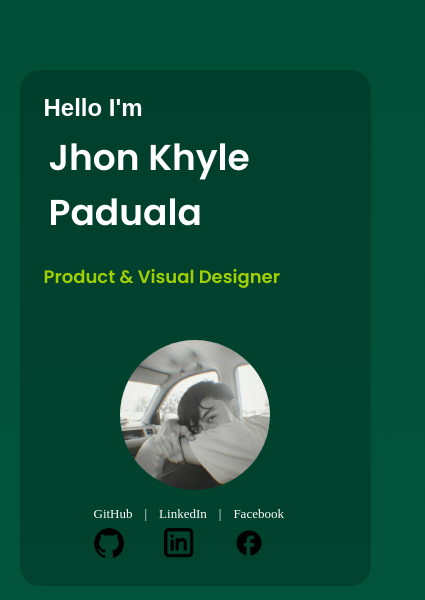
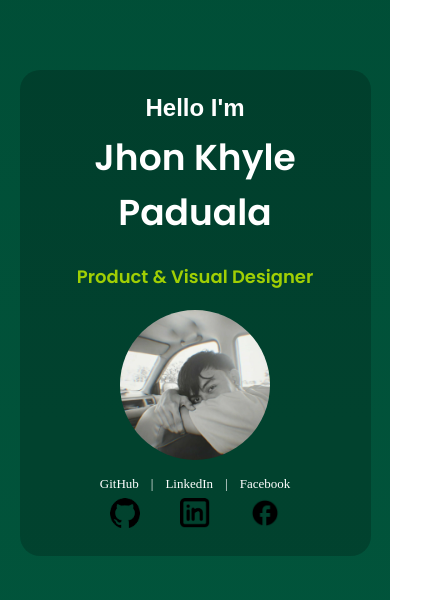
Before and after one commit to Justkylep/PortfolioKo, a React (Vite) app: page / in a window 390 px wide. Shown: the part 244-844 px from the top of the page, 425 px wide, since content can reach past the window. Built offline with nearby package versions, Linux system fonts and the light colour scheme.

Commit message:
responsive

```diff
--- a/src/index.css
+++ b/src/index.css
@@ -7,13 +7,16 @@
 body {
   margin: 0;
   background: linear-gradient(to bottom, #004C35, #087D5A);
-  min-height: 600vh;
+  min-height: 100vh;
 }
+
+html {
+  scroll-behavior: smooth;
+}
+
 @media (max-width: 768px) {
   body {
     overflow-x: hidden;
+    min-height: 100vh;
   }
 }
-html {
-  scroll-behavior: smooth;
-}
--- a/src/styles/contact.css
+++ b/src/styles/contact.css
@@ -86,23 +86,16 @@
 @media (max-width: 768px) {
   .contact-section {
     padding: 0 20px;
+    margin-top: 80px;
   }
 
-  .contact-row {
+  .contacts {
     flex-direction: column;
     align-items: center;
   }
 
-  .contact-card {
+  .cbox {
     width: 100%;
     height: auto;
   }
 }
-.contact-card{
-  transition: transform 0.3s ease, box-shadow 0.3s ease;
-}
-
-.contact-card:hover {
-  transform: translateY(-20px) scale(1.03);
-  box-shadow: 0 20px 40px rgba(0, 0, 0, 0.4);
-}
--- a/src/styles/profile.css
+++ b/src/styles/profile.css
@@ -89,7 +89,8 @@
     flex-direction: column;
     height: auto;
     padding: 24px;
-    align-items: flex-start;
+    align-items: center;
+    text-align: center;
   }
 
   .hello {
@@ -100,26 +101,24 @@
   .name {
     font-size: 36px;
     line-height: normal;
+    margin-left: 0;
   }
 
   .role {
     font-size: 18px;
     margin-left: 0;
-    margin-bottom: 0;
   }
 
   .profile-photo {
-  display: block;
-  width: 150px;
-  height: 150px;
-  margin-top: 50px;
-  align-self: center;
-}
+    display: block;
+    width: 150px;
+    height: 150px;
+    margin-top: 20px;
+  }
 
   .links {
     position: static;
     margin-top: 16px;
-    margin-left: 50px;
-
+    align-items: center;
   }
 }
--- a/src/styles/projects.css
+++ b/src/styles/projects.css
@@ -107,26 +107,32 @@
 }
 
 @media (max-width: 768px) {
-  .projects-section {
+  .projects {
     padding: 0 20px;
+    margin-top: 80px;
   }
 
-  .projects-row {
+  .projectsr {
     flex-direction: column;
     align-items: center;
   }
 
-  .project-left-card {
+  .projectleft {
     width: 100%;
     min-height: auto;
   }
 
-  .project-right-card {
+  .projectright {
     width: 100%;
+    margin-top: 0;
   }
 
   .project-img-small {
     width: 100%;
     height: 180px;
   }
+
+  .project-img-vault {
+    height: 200px;
+  }
 }
```
